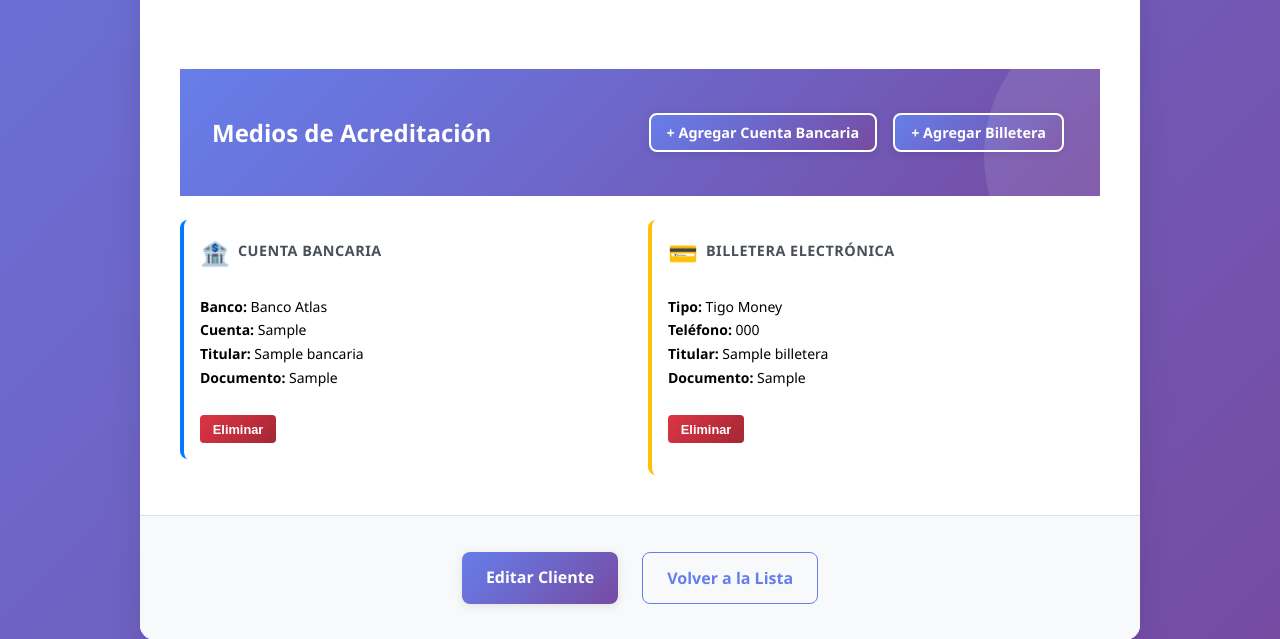
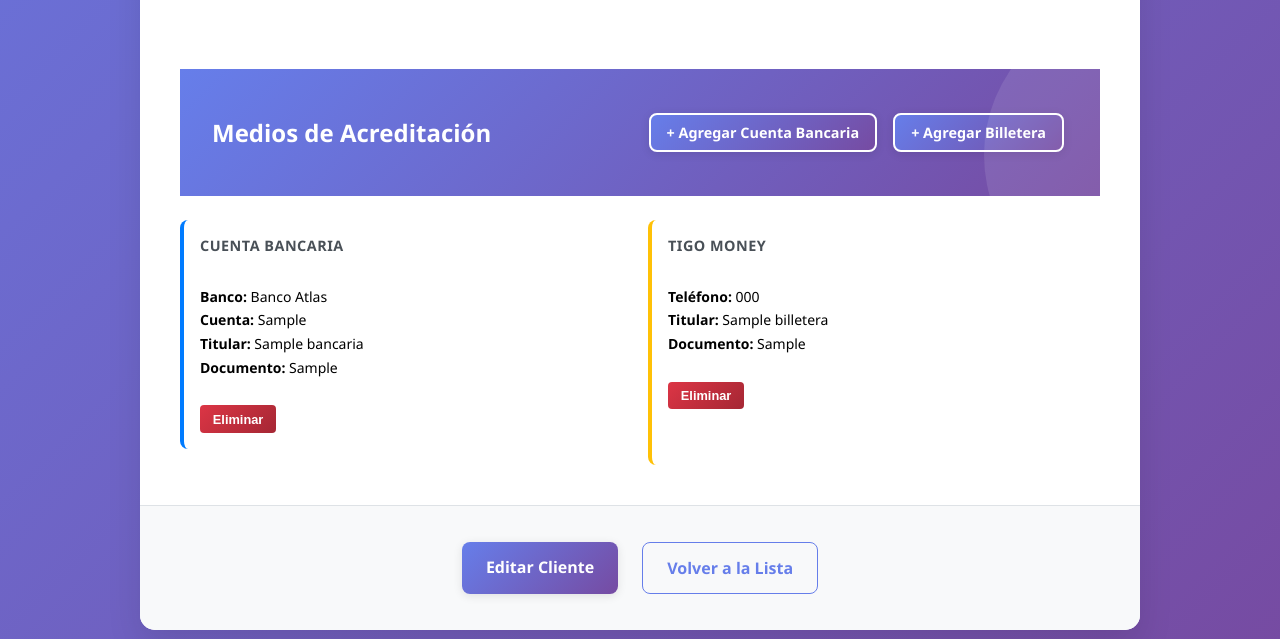
Before and after one commit to AnhiT-O/proyectoIS, a Django app: page /clientes/1/ in a window 1280 px wide. Shown: the part 780-1419 px from the top of the page. Run offline with Django 5.2, Linux system fonts and the light colour scheme; a user stored in the database is signed in; tables that the repository leaves empty hold one stand-in row (values such as "Sample post").

Commit message:
se mejoran detalles en templates de detalle clientes, sector medios de acreditación

```diff
--- a/proyecto/clientes/templates/clientes/cliente_detalle.html
+++ b/proyecto/clientes/templates/clientes/cliente_detalle.html
@@ -135,7 +135,7 @@
                 {% for cuenta in cuentas_bancarias %}
                 <div class="info-celda" style="border-left: 4px solid #007bff; background: var(--color-fondo-tarjeta); border-radius: 8px; padding: 1rem; display: flex; flex-direction: column;">
                     <div style="display: flex; align-items: center; margin-bottom: 1rem;">
-                        <span style="font-size: 1.5rem; margin-right: 0.5rem;">🏦</span>
+                        <!--<span style="font-size: 1.5rem; margin-right: 0.5rem;">🏦</span>-->
                         <div style="flex: 1;">
                             <div class="info-titulo">Cuenta Bancaria</div>
                         </div>
@@ -165,15 +165,14 @@
                 {% for billetera in billeteras %}
                 <div class="info-celda" style="border-left: 4px solid #ffc107; background: var(--color-fondo-tarjeta); border-radius: 8px; padding: 1rem; display: flex; flex-direction: column;">
                     <div style="display: flex; align-items: center; margin-bottom: 1rem;">
-                        <span style="font-size: 1.5rem; margin-right: 0.5rem;">💳</span>
+                        <!--<span style="font-size: 1.5rem; margin-right: 0.5rem;">💳</span>-->
                         <div style="flex: 1;">
-                            <div class="info-titulo">Billetera Electrónica</div>
+                            <div class="info-titulo">{{ billetera.get_tipo_billetera_display }}</div>
                         </div>
                     </div>
 
                     <!-- Información detallada -->
                     <div style="color: var(--color-texto-secundario); font-size: 0.875rem; line-height: 1.4; margin-bottom: 1rem;">
-                        <div style="margin-bottom: 0.25rem;"><strong>Tipo:</strong> {{ billetera.get_tipo_billetera_display }}</div>
                         <div style="margin-bottom: 0.25rem;"><strong>Teléfono:</strong> {{ billetera.telefono }}</div>
                         <div style="margin-bottom: 0.25rem;"><strong>Titular:</strong> {{ billetera.nombre_titular }}</div>
                         <div><strong>Documento:</strong> {{ billetera.nro_documento }}</div>
--- a/proyecto/usuarios/templates/usuarios/detalle_cliente.html
+++ b/proyecto/usuarios/templates/usuarios/detalle_cliente.html
@@ -89,7 +89,7 @@
                     {% for cuenta in cuentas_bancarias %}
                     <div class="info-campo">
                         <div style="display: flex; align-items: center; margin-bottom: 0.5rem;">
-                            <span style="font-size: 1.5rem; margin-right: 0.5rem;">🏦</span>
+                            <!--<span style="font-size: 1.5rem; margin-right: 0.5rem;">🏦</span>-->
                             <div style="flex: 1;">
                                 <div class="info-titulo">Cuenta Bancaria</div>
                             </div>
@@ -114,7 +114,7 @@
                     {% for billetera in billeteras %}
                     <div class="info-campo">
                         <div style="display: flex; align-items: center; margin-bottom: 0.5rem;">
-                            <span style="font-size: 1.5rem; margin-right: 0.5rem;">💳</span>
+                            <!--<span style="font-size: 1.5rem; margin-right: 0.5rem;">💳</span>-->
                             <div style="flex: 1;">
                                 <div class="info-titulo">{{ billetera.get_tipo_billetera_display }}</div>
                             </div>
@@ -136,7 +136,7 @@
                 </div>
             {% else %}
                 <div style="text-align: center; padding: 2rem; background: var(--color-fondo-tarjeta); border-radius: 8px; border: 1px solid var(--color-borde);">
-                    <span style="font-size: 3rem; opacity: 0.5;">🏦</span>
+                    <span style="font-size: 3rem; opacity: 0.5;">💰</span>
                     <h3 style="color: var(--color-texto-secundario); margin: 1rem 0 0.5rem 0;">Sin medios de acreditación</h3>
                     <p style="color: var(--color-texto-secundario); margin: 0;">Este cliente no tiene medios de acreditación asociados.</p>
                 </div>
```
